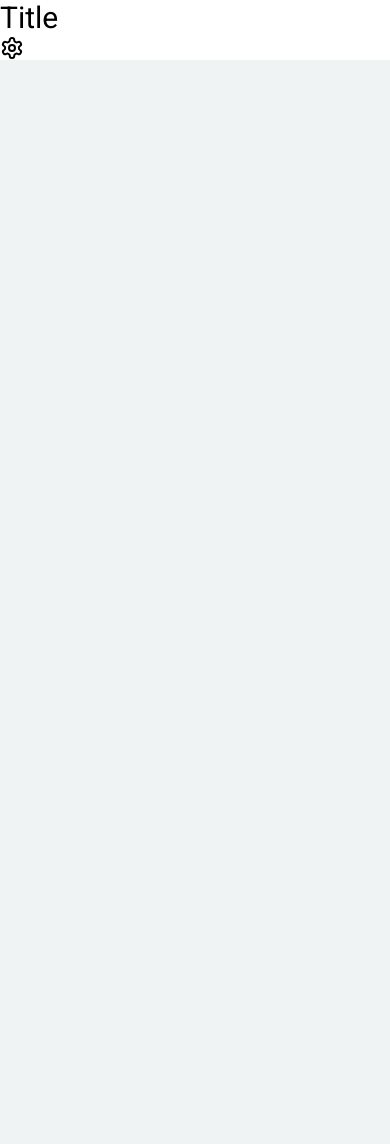
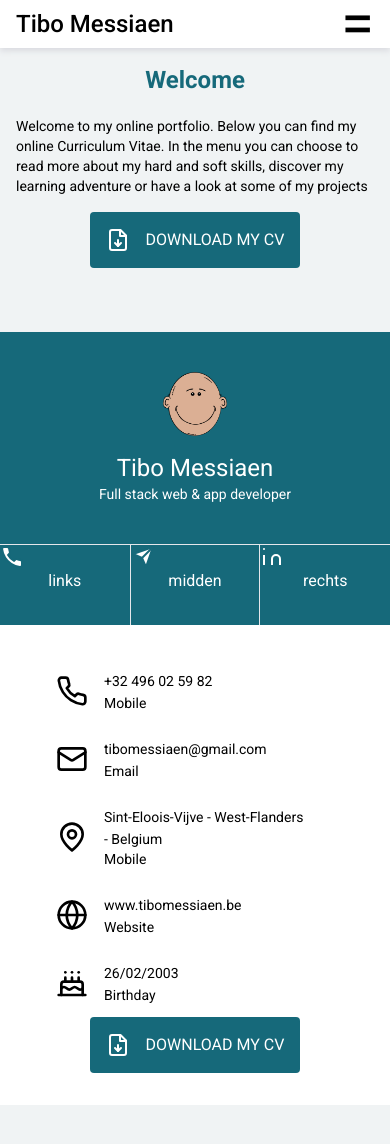
Before and after one commit to Vandammecasper/Portfolio, a React (Vite) app in the folder Portfolio/: page / in a window 390 px wide. Shown: the top 1144 px of the page. Before the commit the page ends 844 px from the top, so only its background shows below. Built offline with nearby package versions, Linux system fonts and the light colour scheme.

Commit message:
feat: start home page mobile

```diff
--- a/Portfolio/src/components/Header.tsx
+++ b/Portfolio/src/components/Header.tsx
@@ -1,14 +1,26 @@
 import { useState } from 'react'
-import { Settings } from 'lucide-react';
+import { Settings, Home } from 'lucide-react';
 
 import { Link } from 'react-router-dom';
 
-export default () => {
+export default ({title}:{title:string}) => {
 
   return (
-    <header className="bg-white">
-      <h1 className='text-3xl'>Title</h1>
-      <Link to={'/settings'}><Settings /></Link>
+    <header className="flex place-content-between bg-white py-2 px-4 content-center text-center place-items-center h-12 shadow-header">
+      <h1 className='text-2xl font-medium'>{title}</h1>
+      <div className='hidden xsm:flex'>
+        <ul>
+          <li className='inline p-2'>
+            link
+          </li>
+          <li className='inline p-2'>
+            link2
+          </li>
+        </ul>
+      </div>
+      <div className='flex xsm:hidden'>
+        <p className='text-6xl'>=</p>
+      </div>
     </header>
   );
 };
--- a/Portfolio/src/routes/Home.tsx
+++ b/Portfolio/src/routes/Home.tsx
@@ -1,11 +1,110 @@
 import Header from '../components/Header'
 
+import { Link } from 'react-router-dom';
+
+import { FileDown, Phone, Send, Linkedin , Mail, MapPin, Globe, Cake } from 'lucide-react';
+
+import profileIcon from '../assets/imgs/profileIcon.png'
 
 function Home() {
 
   return (
     <div className="Home">
-      <Header/>
+      <Header title='Tibo Messiaen'/>
+
+      <h1 className='text-2xl text-center pt-4 pb-5 font-bold text-caribbean-current'>Welcome</h1>
+
+      <p className='text-sm px-4 pb-4'>
+        Welcome to my online portfolio. Below you can find my online Curriculum Vitae.
+        In the menu you can choose to read more about my hard and soft skills,
+        discover my learning adventure or have a look at some of my projects
+      </p>
+
+      <Link className='flex place-items-center place-content-center bg-caribbean-current w-fit m-auto text-white rounded mb-16' to={'/downloads/cv'}>
+        <FileDown className='text-2xl m-4'/>
+        <p className='m-4 ml-0'>DOWNLOAD MY CV</p>
+      </Link>
+
+      <div className='w-full bg-white'>
+        <div className='bg-caribbean-current text-center'>
+          <div className='p-10 text-white border-b border-whtie'>
+            <img src={profileIcon} alt="Profile icon" className='rounded-full w-16 h-16 m-auto mb-4'/>
+
+            <h2 className='text-2xl'>Tibo Messiaen</h2>
+
+            <h3 className='text-sm'>Full stack web & app developer</h3>
+
+          </div>
+
+          <div className='flex justify-evenly h-20 text-white'>
+            <div className='w-full'>
+              <Phone className='fill-white stroke-caribbean-current'/>
+              <p>links</p>
+            </div>
+
+            <div className='border-x w-full'>
+              <Send className='fill-white stroke-caribbean-current'/>
+              <p>midden</p>
+            </div>
+
+            <div className='w-full'>
+              <Linkedin className='fill-white stroke-caribbean-current'/>
+              <p>rechts</p>
+            </div>
+
+          </div>
+
+          <div className='bg-white p-8 mb-16'>
+            <div className='flex px-6 py-3 place-items-center'>
+              <Phone className='inline h-8 w-8 mr-4'/>
+              <div className='inline-block'>
+                <p className='w-fit inline text-sm'>+32 496 02 59 82</p>
+                <p className='w-fit text-sm'>Mobile</p>
+              </div>
+            </div>
+
+            <div className='flex px-6 py-3 place-items-center'>
+              <Mail className='inline h-8 w-8 mr-4'/>
+              <div className='inline-block'>
+                <p className='w-fit inline text-sm'>tibomessiaen@gmail.com</p>
+                <p className='w-fit text-sm'>Email</p>
+              </div>
+            </div>
+
+            <div className='flex px-6 py-3 place-items-center'>
+              <MapPin className='inline h-8 w-8 mr-4'/>
+              <div className='inline-block text-left'>
+                <p className='w-fit inline text-sm'> Sint-Eloois-Vijve - West-Flanders</p>
+                <p className='w-fit text-sm xsm:inline'>- Belgium</p>
+                <p className='w-fit text-sm'>Mobile</p>
+              </div>
+            </div>
+
+            <div className='flex px-6 py-3 place-items-center'>
+              <Globe className='inline h-8 w-8 mr-4'/>
+              <div className='inline-block text-left'>
+                <p className='w-fit inline text-sm'> www.tibomessiaen.be</p>
+                <p className='w-fit text-sm'>Website</p>
+              </div>
+            </div>
+
+            <div className='flex px-6 py-3 place-items-center'>
+              <Cake className='inline h-8 w-8 mr-4'/>
+              <div className='inline-block text-left'>
+                <p className='w-fit inline text-sm'> 26/02/2003</p>
+                <p className='w-fit text-sm'>Birthday</p>
+              </div>
+            </div>
+
+            <Link className='flex place-items-center place-content-center bg-caribbean-current w-fit m-auto text-white rounded' to={'/downloads/cv'}>
+              <FileDown className='text-2xl m-4'/>
+              <p className='m-4 ml-0'>DOWNLOAD MY CV</p>
+            </Link>
+
+          </div>
+
+        </div>
+      </div>
     </div>
   )
 }
--- a/Portfolio/tailwind.config.cjs
+++ b/Portfolio/tailwind.config.cjs
@@ -6,12 +6,40 @@ module.exports = {
   ],
   theme: {
     extend: {
+      spacing: {
+        '128': '32rem',
+      },
+      boxShadow: {
+        'header': '0 3px 6px 0 #dadbe0;',
+      },
       colors: {
         "anti-flash-white": "#F0F3F4",
         "orange-peel": "#FF9F1C",
         "caribbean-current": "#16697A",
         "federal-blue": "#080357",
       },
+      screens: {
+        'xsm': '480px',
+        // => @media (min-width: 480px) { ... }
+
+        'sm': '640px',
+        // => @media (min-width: 640px) { ... }
+
+        'md': '768px',
+        // => @media (min-width: 768px) { ... }
+
+        'lg': '1024px',
+        // => @media (min-width: 1024px) { ... }
+
+        'xl': '1280px',
+        // => @media (min-width: 1280px) { ... }
+
+        '2xl': '1536px',
+        // => @media (min-width: 1536px) { ... }
+
+        '3xl': '1920px',
+        // => @media (min-width: 1920px) { ... }
+      },
     },
   },
   plugins: [],
```
Also changed, not shown: Portfolio/src/assets/imgs/profileIcon.png (added).
